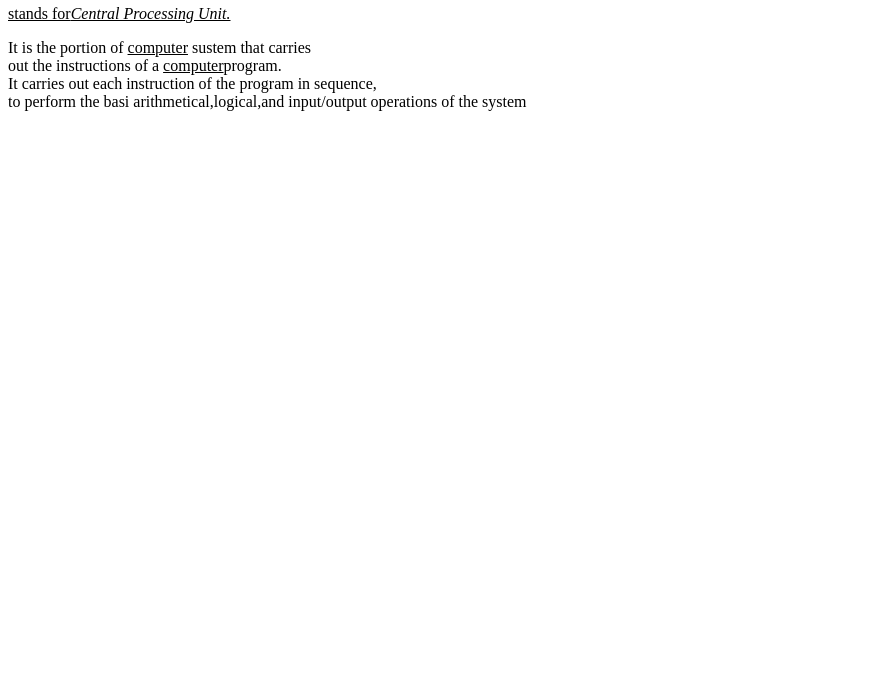
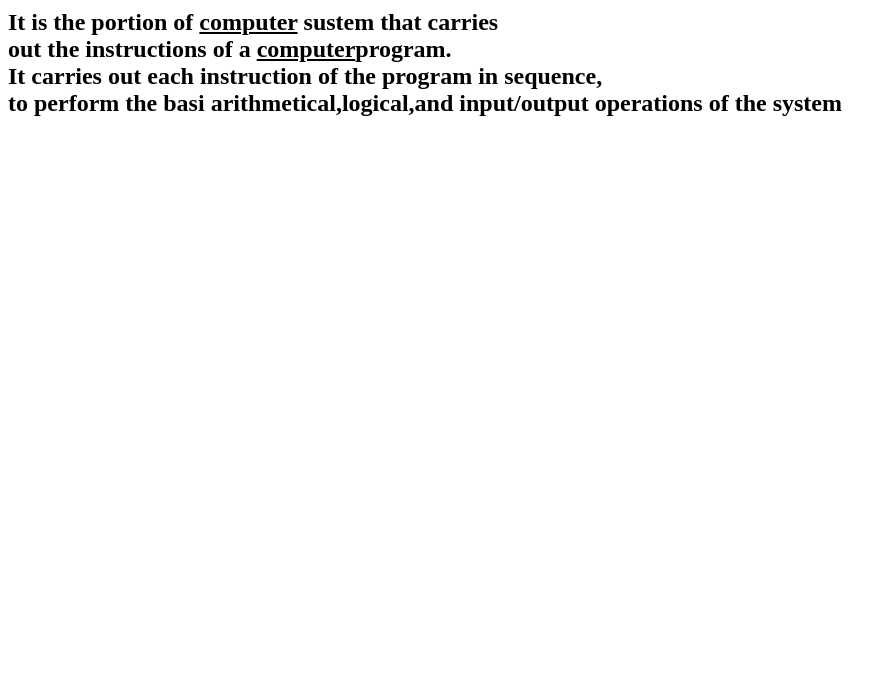
Before and after one commit to iamneo-production/dcbbefadadaeccdfffebaeceaec, a plain HTML site: page public/index.html in a window 1280 px wide. Shown: the part 122-800 px from the top of the page, without its empty margins (0-896 px from the left). Drawn offline with Linux system fonts and the light colour scheme.

Commit message:
Backup Commit

```diff
--- a/public/index.html
+++ b/public/index.html
@@ -9,7 +9,7 @@
 </head>
 <body>
     <h1>CPU</h1>
-    <p><u><b><h2>CPU</h2></b>stands for<I>Central Processing Unit.</I></u></p>
+    <p><u><b><h2>CPU<</b>stands for<I>Central Processing Unit.</I></u></p>
         It is the portion of <u>computer</u> sustem that carries<br>
         out the instructions of a <u>computer</u>program.<br>
         It carries out each instruction of the program in sequence,<br>
```
